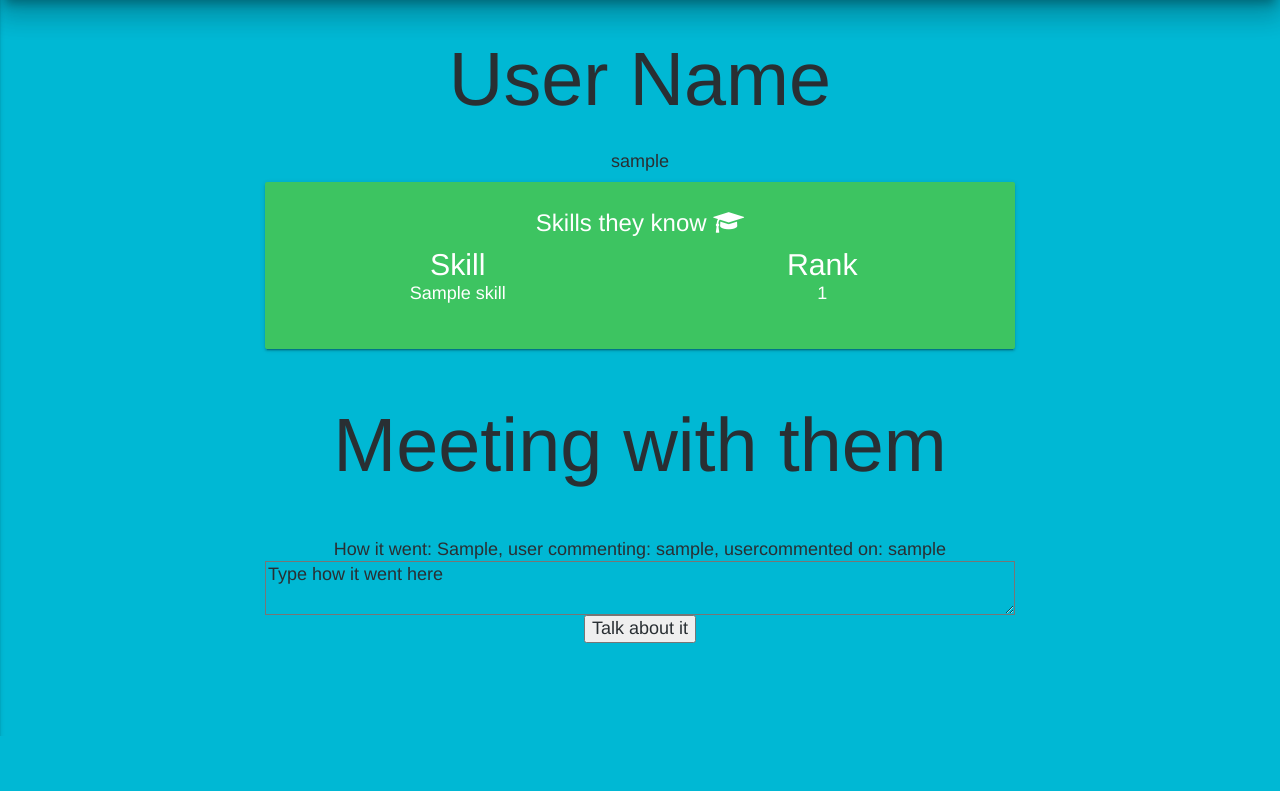
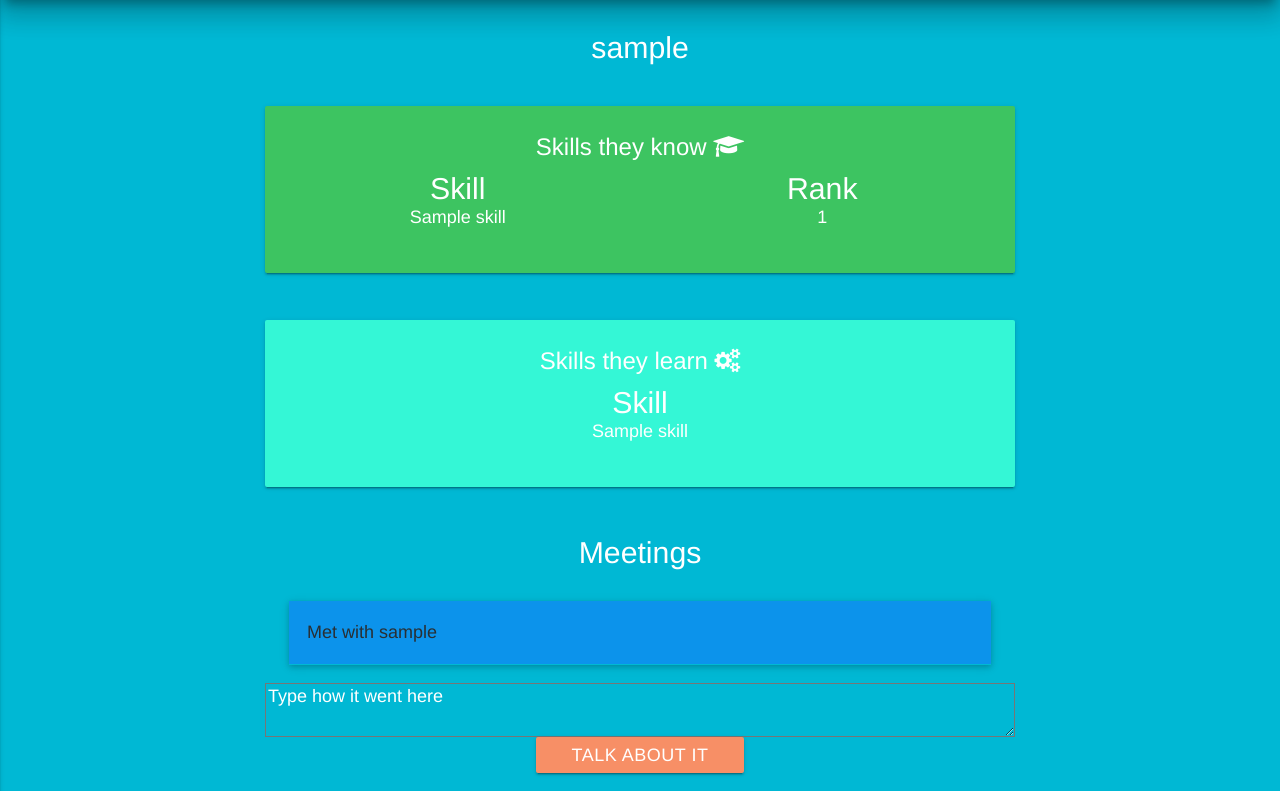
Before and after one commit to bekkblando/skillswap, a Django app: page /userpage/1 in a window 1280 px wide. Shown: the part 64-855 px from the top of the page. Before the commit the page ends 800 px from the top, so only its background shows below. Run offline with Django 3.2, Linux system fonts and the light colour scheme; tables that the repository leaves empty hold one stand-in row (values such as "Sample post"); parts of the project's set-up code (start-up, migrations or seed data) failed here and were passed over; some libraries are stand-ins or nearby versions.

Commit message:
Working on the UI

```diff
--- a/skillswap/templates/userpage.html
+++ b/skillswap/templates/userpage.html
@@ -2,12 +2,12 @@
 {% block body %}
 <body style="background:#00B8D4">
 <div class="container">
-<h1>User Name</h1>
-{{ object.user }}
+
+<p class='flow-text' style="color:white">{{ object.user }}</p>
 
 <div class="row">
     <div class="col s12 m12">
-      <div class="card" style="background:#3DC461;">
+       <a href="{% url 'addskill' %}"><div class="card hoverable" style="background:#3DC461;">
         <div class="card-content white-text">
           <span class="card-title">Skills they know <i class="fa fa-graduation-cap"></i></span>
 
@@ -21,29 +21,49 @@
 
         </div>
       </div>
+    </div></a>
+  </div>
+<div class="row">
+    <div class="col s12 m12">
+      <a href="{% url 'addskill' %}"><div class="card  hoverable" style="background:#34F7D6;">
+        <div class="card-content white-text">
+          <span class="card-title">Skills they learn <i class="fa fa-cogs"></i></span>
+
+{% for item in learn  %}
+<div class="row">
+    <div class="col s12 m12"><p class="flow-text">Skill</p>{{ item.0 }}</div>
     </div>
+{% endfor %}
+
+        </div>
+      </div>
+    </div></a>
   </div>
-{% comment %}
-<h1>Skills they want to learn</h1>
-{% for item in learn  %}
-    <br/><h2>Skill</h2>
-{{ item.0 }}
-    <br/><h2>Description</h2>
-{{ item.1.description }}
+
+<p class="flow-text" style="color:white">Meetings</p>
+<ul class="collapsible popout" data-collapsible="accordion" style="border-color:#00B8D4">
+{% for item in review %}
+   <li>
+      <div class="collapsible-header" style="border-color:#00B8D4;background:#0C93EB">Met with {{ item.usercommenting }}</div>
+      <div class="collapsible-body" style="border-color:#00B8D4"><p>{{ item.meeting }}</p></div>
+    </li>
 {% endfor %}
-{% endcomment %}
+</ul>
+    <style>
+        textarea {
+            color: #FFFFFF;
+        }
+        label {
+            color: #FFFFFF;
+        }
 
-<h1>Meeting with them</h1>
-{% for item in review %}
-<br/>
-{{ item }}
-{% endfor %}
-<br/><div>
+    </style>
+
 <form method="POST" action="{% url 'meetingcreate' %}">{% csrf_token %}
 
 <div><textarea name="content">Type how it went here</textarea></div>
     <input type="hidden" name="user" value="{{ object.user.id }}"/>
-    <button type="submit">Talk about it</button>
+    <button class="waves-effect btn" type="submit" style="background:#F78F66">Talk about it</button>
 </form></div>
 </div>
 
```
Also changed, not shown: skillswap/templates/chat.html (+33 -11 lines).
